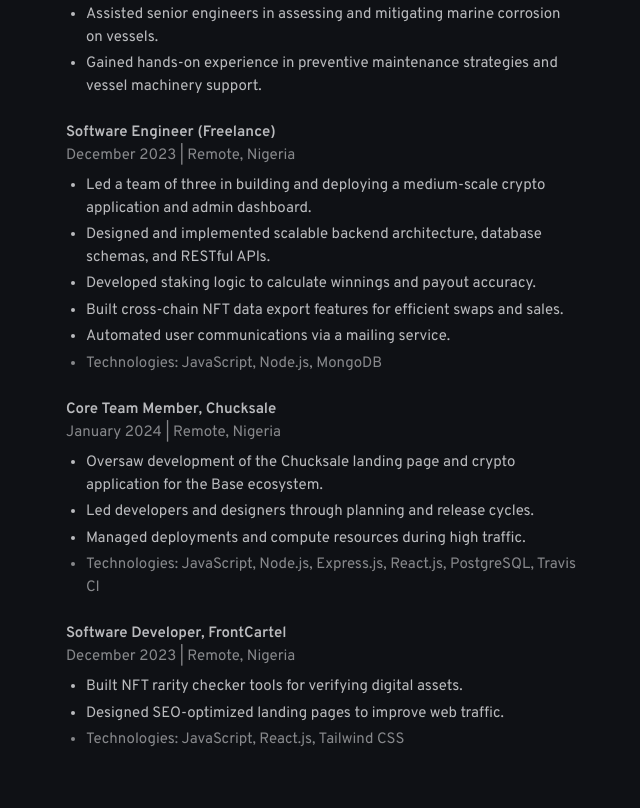
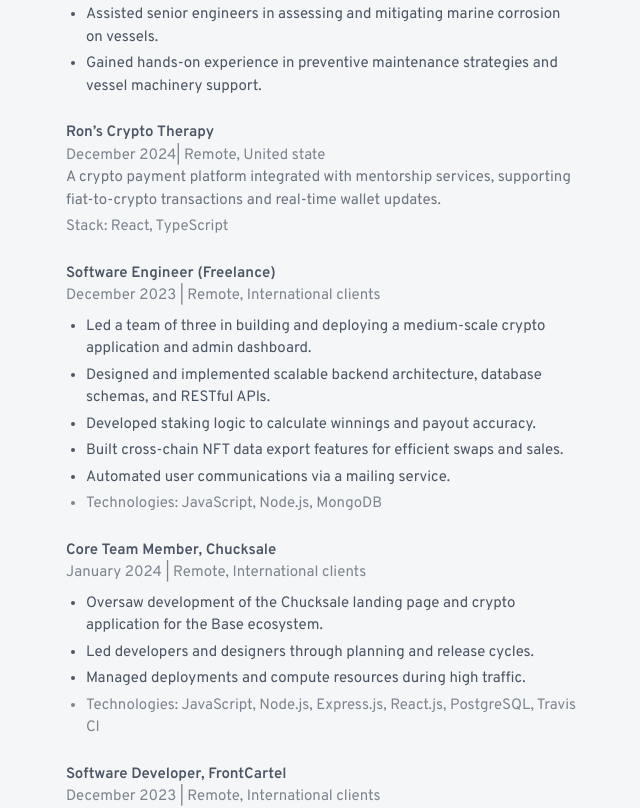
Before and after one commit to Joebakid/Porfolio-Redesign, a React (Vite) app: page /resume in a window 1280 px wide. Shown: the part 600-1408 px from the top of the page, without its empty margins (318-958 px from the left). Built offline with nearby package versions, Linux system fonts and the light colour scheme.

Commit message:
resume edit

```diff
--- a/src/components/landing page/Resume.jsx
+++ b/src/components/landing page/Resume.jsx
@@ -15,7 +15,6 @@
             josephbawo@gmail.com
           </a>{" "}
           |{" "}
-
           <a
             href="https://github.com/Joebakid"
             target="_blank"
@@ -60,6 +59,8 @@
         </div>
       </section>
 
+
+
       {/* Experience */}
       <section>
         <h2 className="text-[16px] font-extrabold uppercase md:text-xl">
@@ -88,13 +89,61 @@
             </ul>
           </div>
 
+
+          <div>
+              {/* Projects */}
+
+        {/* <h2 className="text-[16px] font-extrabold uppercase md:text-xl mt-10">
+          Selected Projects
+        </h2> */}
+
+        <div className="mt-4 space-y-4 text-[14px] md:text-[15px]">
+          <div>
+            <p className="font-semibold">
+              Ron’s Crypto Therapy
+            </p>
+             <p className="opacity-70">
+              December 2024| Remote, United state
+            </p>
+
+            <p className="opacity-80">
+              A crypto payment platform integrated with mentorship services,
+              supporting fiat-to-crypto transactions and real-time wallet updates.
+            </p>
+
+            <p className="opacity-70 mt-1">
+              Stack: React, TypeScript
+            </p>
+
+            {/* <p className="mt-1">
+              <a
+                href="https://ronscryptotherapy.com/"
+                target="_blank"
+                className="underline text-[color:var(--link-accent)] mr-3"
+              >
+                Live Site
+              </a>
+
+              <a
+                href="https://github.com/Joebakid/Ron-s-Crypto-Therapy---Master-Crypto-Trading"
+                target="_blank"
+                className="underline text-[color:var(--link-accent)]"
+              >
+                GitHub
+              </a>
+            </p> */}
+          </div>
+        </div>
+
+          </div>
+
           {/* Freelance */}
           <div>
             <p className="font-semibold">
               Software Engineer (Freelance)
             </p>
             <p className="opacity-70">
-              December 2023  | Remote, Nigeria
+              December 2023 | Remote, International clients
             </p>
 
             <ul className="list-disc pl-5 mt-2 space-y-1">
@@ -128,7 +177,7 @@
               Core Team Member, Chucksale
             </p>
             <p className="opacity-70">
-              January 2024  | Remote, Nigeria
+              January 2024 | Remote, International clients
             </p>
 
             <ul className="list-disc pl-5 mt-2 space-y-1">
@@ -155,7 +204,7 @@
               Software Developer, FrontCartel
             </p>
             <p className="opacity-70">
-              December 2023  | Remote, Nigeria
+              December 2023 | Remote, International clients
             </p>
 
             <ul className="list-disc pl-5 mt-2 space-y-1">
--- a/src/components/theme/theme-context.jsx
+++ b/src/components/theme/theme-context.jsx
@@ -9,9 +9,9 @@
 
 export function ThemeProvider({ children }) {
   const [theme, setTheme] = useState(() => {
-    if (typeof window !== "undefined") {
-      return localStorage.getItem("theme") ?? "gray";
-    }
+    // if (typeof window !== "undefined") {
+    //   return localStorage.getItem("theme") ?? "gray";
+    // }
     return "light";
   });
 
```
